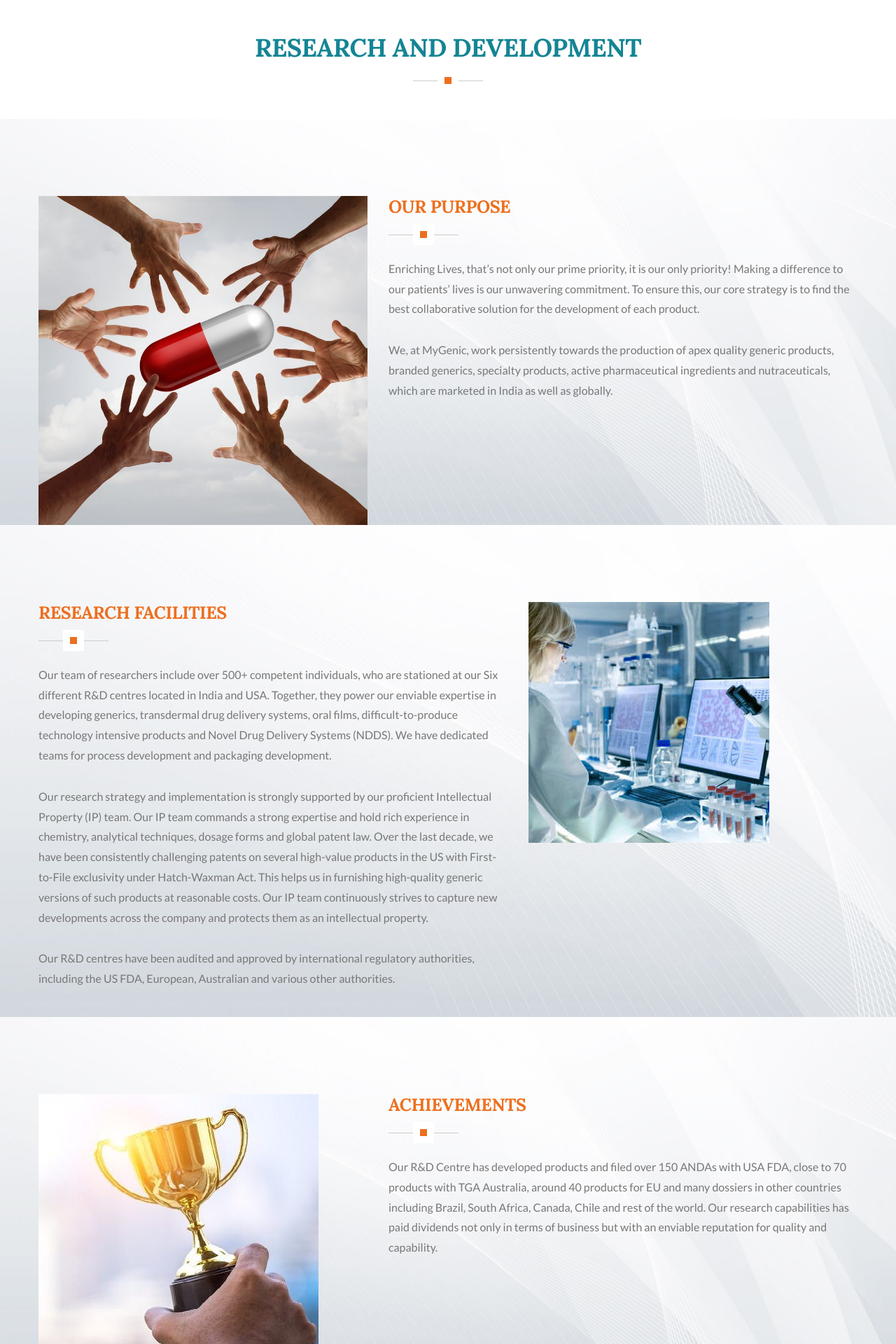
After one commit to DeveloperSnehal/Mygenic_third, a PHP site: the page made by R&D.php in a window 1280 px wide. The commit adds this page. Shown: the part 605-2525 px from the top of the page at 70% size. Run offline with PHP 8.4, Linux system fonts and the light colour scheme.

Commit message:
added contain in R and D  page

```diff
--- /dev/null
+++ b/R&D.php
@@ -0,0 +1,190 @@
+<?php include("header.php"); ?>
+
+<!--Page Title-->
+
+<section class="page-title" style="background-image:url(images/background/7.jpg);">
+
+    <div class="auto-container">
+
+        <h1>Research And Development</h1>
+
+        <div class="text">What We Actually Do?</div>
+
+        <ul class="bread-crumb clearfix">
+
+            <li><a href="index.php"><span class="fas fa-home"></span> Home </a></li>
+
+            <li>Departments</li>
+
+        </ul>
+
+    </div>
+
+</section>
+
+<!--End Page Title-->
+
+
+	<!-- Hospital Section -->
+    <div class="sec-title centered pt-5">
+		<h2>RESEARCH AND DEVELOPMENT</h2>
+		<div class="separator"></div>
+	</div>
+
+	<section class="hospital-section" style="background-image:url(images/background/8.jpg)">
+		<div class="auto-container">
+			<div class="row clearfix">
+
+				<!-- Image Column -->
+				<div class="image-column col-lg-5 col-md-12 col-sm-12">
+					<div class="inner-column wow slideInLeft" data-wow-delay="0ms" data-wow-duration="1500ms">
+						<div class="image">
+							<img src="images\services\r&d 1.jpg" alt=""/>
+						</div>
+					</div>
+				</div>
+				<!-- Content Column -->
+				<div class="content-column col-lg-7 col-md-12 col-sm-12">
+					<div class="inner-column">
+						<!-- Sec Title -->
+						<div class="sec-title">
+							<h2 style="font-size: 25px; color:#ed6f1e">OUR PURPOSE</h2>
+							<div class="separator"></div>
+						</div>
+						<!-- Hospital Tabs-->
+						<div class="hospital-info-tabs">
+							<!-- Hospital Tabs-->
+							<div class="hospital-tabs tabs-box">
+								<!--Tabs Container-->
+								<div class="tabs-content">
+
+									<!--Tab / Active Tab-->
+									<div class="tab active-tab" id="mission">
+										<div class="content">
+											<div class="row clearfix">
+
+												<div class="column col-lg-12 col-md-9 col-sm-12">
+													<div class="text">
+														<p>Enriching Lives, that’s not only our prime priority, it is our only priority! Making a difference to our patients’ lives is our unwavering commitment. To ensure this, our core strategy is to find the best collaborative solution for the development of each product.</p>
+														<p>We, at MyGenic, work persistently towards the production of apex quality generic products, branded generics, specialty products, active pharmaceutical ingredients and nutraceuticals, which are marketed in India as well as globally.</p>
+													</div>
+												</div>
+											</div>
+										</div>
+									</div>
+								</div>
+							</div>
+						</div>
+					</div>
+				</div>
+			</div>
+		</div>
+	</section>
+	<!-- End Hospital Section -->
+
+
+	<section class="hospital-section" style="background-image:url(images/background/8.jpg)">
+		<div class="auto-container">
+			<div class="row clearfix">
+				<!-- Content Column -->
+				<div class="content-column col-lg-7 col-md-12 col-sm-12">
+					<div class="inner-column">
+						<!-- Sec Title -->
+						<div class="sec-title">
+							<h2 style="font-size: 25px; color:#ed6f1e">RESEARCH FACILITIES</h2>
+							<div class="separator"></div>
+						</div>
+						<!-- Hospital Tabs-->
+						<div class="hospital-info-tabs">
+							<!-- Hospital Tabs-->
+							<div class="hospital-tabs tabs-box">
+								<!--Tabs Container-->
+								<div class="tabs-content">
+
+									<!--Tab / Active Tab-->
+									<div class="tab active-tab" id="mission">
+										<div class="content">
+											<div class="row clearfix">
+
+												<div class="column col-lg-12 col-md-9 col-sm-12">
+													<div class="text">
+														<p>Our team of researchers include over 500+ competent individuals, who are stationed at our Six different R&D centres located in India and USA. Together, they power our enviable expertise in developing generics, transdermal drug delivery systems, oral films, difficult-to-produce technology intensive products and Novel Drug Delivery Systems (NDDS). We have dedicated teams for process development and packaging development.</p>
+                                                        <p>Our research strategy and implementation is strongly supported by our proficient Intellectual Property (IP) team. Our IP team commands a strong expertise and hold rich experience in chemistry, analytical techniques, dosage forms and global patent law. Over the last decade, we have been consistently challenging patents on several high-value products in the US with First-to-File exclusivity under Hatch-Waxman Act. This helps us in furnishing high-quality generic versions of such products at reasonable costs. Our IP team continuously strives to capture new developments across the company and protects them as an intellectual property.</p>
+                                                        <p>Our R&D centres have been audited and approved by international regulatory authorities, including the US FDA, European, Australian and various other authorities.</p>
+													</div>
+												</div>
+											</div>
+										</div>
+									</div>
+								</div>
+							</div>
+						</div>
+					</div>
+				</div>
+
+				<!-- Image Column -->
+				<div class="image-column col-lg-5 col-md-12 col-sm-12">
+					<div class="inner-column wow slideInLeft" data-wow-delay="0ms" data-wow-duration="1500ms">
+						<div class="image">
+							<img src="images\services\r&d 2.jpg" alt="" />
+						</div>
+					</div>
+				</div>
+			</div>
+		</div>
+	</section>
+	<!-- End Hospital Section -->
+
+	<section class="hospital-section" style="background-image:url(images/background/8.jpg)">
+		<div class="auto-container">
+			<div class="row clearfix">
+
+				<!-- Image Column -->
+				<div class="image-column col-lg-5 col-md-12 col-sm-12">
+					<div class="inner-column wow slideInLeft" data-wow-delay="0ms" data-wow-duration="1500ms">
+						<div class="image">
+							<img src="images\services\r&d 3.jpg" alt="">
+						</div>
+					</div>
+				</div>
+				<!-- Content Column -->
+				<div class="content-column col-lg-7 col-md-12 col-sm-12">
+					<div class="inner-column">
+						<!-- Sec Title -->
+						<div class="sec-title">
+							<h2 style="font-size: 25px; color:#ed6f1e">ACHIEVEMENTS</h2>
+							<div class="separator"></div>
+						</div>
+						<!-- Hospital Tabs-->
+						<div class="hospital-info-tabs">
+							<!-- Hospital Tabs-->
+							<div class="hospital-tabs tabs-box">
+								<!--Tabs Container-->
+								<div class="tabs-content">
+
+									<!--Tab / Active Tab-->
+									<div class="tab active-tab" id="mission">
+										<div class="content">
+											<div class="row clearfix">
+
+												<div class="column col-lg-12 col-md-9 col-sm-12">
+													<div class="text">
+														<p>Our R&D Centre has developed products and filed over 150 ANDAs with USA FDA, close to 70 products with TGA Australia, around 40 products for EU and many dossiers in other countries including Brazil, South Africa, Canada, Chile and rest of the world. Our research capabilities has paid dividends not only in terms of business but with an enviable reputation for quality and capability.</p>
+													</div>
+												</div>
+											</div>
+										</div>
+									</div>
+								</div>
+							</div>
+						</div>
+					</div>
+				</div>
+			</div>
+		</div>
+	</section>
+	<!-- End Hospital Section -->
+
+
+
+<?php include("footer.php"); ?>
--- a/contractmanufacturer.php
+++ b/contractmanufacturer.php
@@ -12,7 +12,7 @@
 
         <ul class="bread-crumb clearfix">
 
-            <li><a href="index.html"><span class="fas fa-home"></span> Home </a></li>
+            <li><a href="index.php"><span class="fas fa-home"></span> Home </a></li>
 
             <li>Departments</li>
 
--- a/footer.php
+++ b/footer.php
@@ -62,7 +62,7 @@
                                     <li><a href="thirdparty.php">Third Party Pharma Manufacturer</a></li>
                                     <li><a href="qualitymedicine.php">Quality Medicine Supplier</a></li>
                                     <li><a href="leadingpharma.php">Leading Pharmaceutical Exporter</a></li>
-                                    <li><a href="#">Research and Development</a></li>
+                                    <li><a href="R&D.php">Research and Development</a></li>
                                 </ul>
                             </div>                        </div>
                         <!--Footer Column-->
--- a/header.php
+++ b/header.php
@@ -87,7 +87,7 @@
 															<li><a href="thirdparty.php">THIRD PARTY PHARMA MANUFACTURER</a></li>
 															<li><a href="qualitymedicine.php">QUALITY MEDICINE SUPPLIER</a></li>
 															<li><a href="leadingpharma.php">LEADING PHARMACEUTICAL EXPORTER</a></li>
-                                                            <li><a href="services.html">RESEARCH AND DEVELOPMENT</a></li>
+                                                            <li><a href="R&D.php">RESEARCH AND DEVELOPMENT</a></li>
 														</ul>
 													</div>
 												</div>
--- a/leadingpharma.php
+++ b/leadingpharma.php
@@ -12,7 +12,7 @@
 
         <ul class="bread-crumb clearfix">
 
-            <li><a href="index.html"><span class="fas fa-home"></span> Home </a></li>
+            <li><a href="index.php"><span class="fas fa-home"></span> Home </a></li>
 
             <li>Departments</li>
 
--- a/qualitymedicine.php
+++ b/qualitymedicine.php
@@ -12,7 +12,7 @@
 
         <ul class="bread-crumb clearfix">
 
-            <li><a href="index.html"><span class="fas fa-home"></span> Home </a></li>
+            <li><a href="index.php"><span class="fas fa-home"></span> Home </a></li>
 
             <li>Departments</li>
 
--- a/thirdparty.php
+++ b/thirdparty.php
@@ -12,7 +12,7 @@
 
         <ul class="bread-crumb clearfix">
 
-            <li><a href="index.html"><span class="fas fa-home"></span> Home </a></li>
+            <li><a href="index.php"><span class="fas fa-home"></span> Home </a></li>
 
             <li>Departments</li>
 
```
Also changed, not shown: images/services/r&d 1.jpg (added), images/services/r&d 2.jpg (added), images/services/r&d 3.jpg (added).
